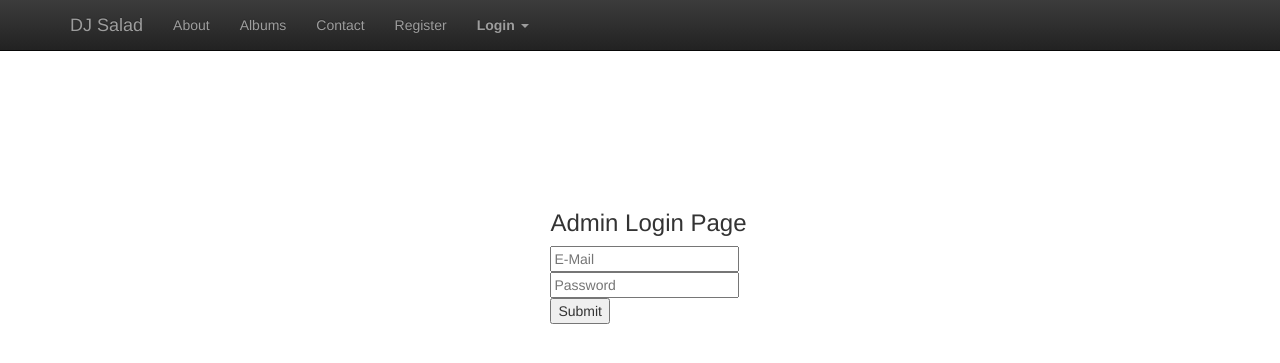
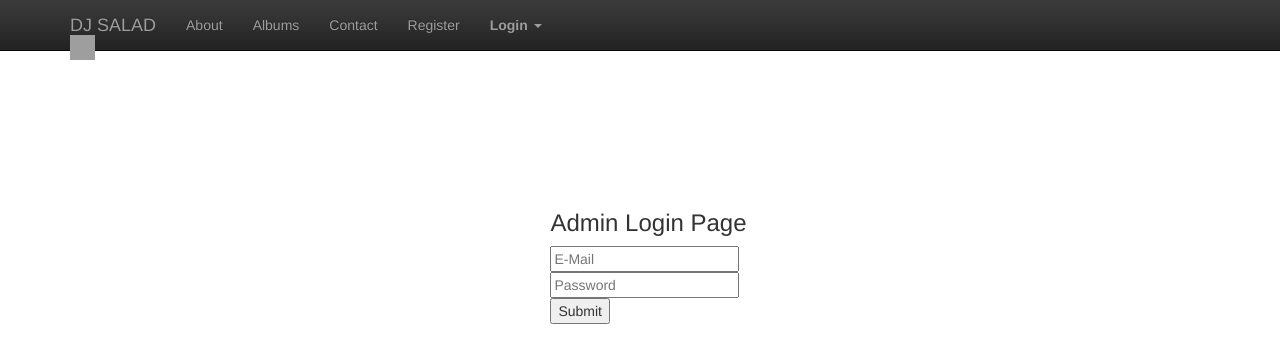
Before and after one commit to stephguac/djsalad, a CodeIgniter app: page /database/index.php/admins/index in a window 1280 px wide. Shown: the top 363 px of the page. Run offline with CodeIgniter, Linux system fonts and the light colour scheme; grey boxes are pictures that could not be loaded.

Commit message:
header nonsense

```diff
--- a/application/views/partials/header.php
+++ b/application/views/partials/header.php
@@ -9,7 +9,7 @@
                     <span class="icon-bar"></span>
                     <span class="icon-bar"></span>
                 </button>
-                <a class="navbar-brand" href="/">DJ Salad</a>
+                <a class="navbar-brand" href="/">DJ SALAD<img src="http://i.imgur.com/NsxuaQv.png" height='25' width='25'></a>
             </div>
             <!-- Collect the nav links, forms, and other content for toggling -->
             <div class="collapse navbar-collapse" id="bs-example-navbar-collapse-1">
@@ -21,7 +21,7 @@
                         <a href="/Search">Albums</a>
                     </li>
                     <li>
-                        <a href="Contact">Contact</a>
+                        <a href="/Contact">Contact</a>
                     </li>
                     <li class="dropdown">
                     <li>
```
